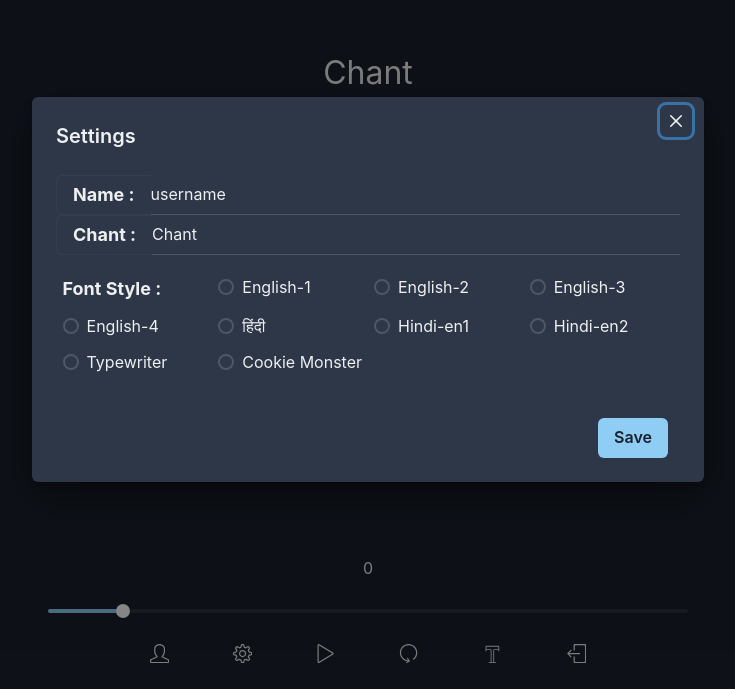
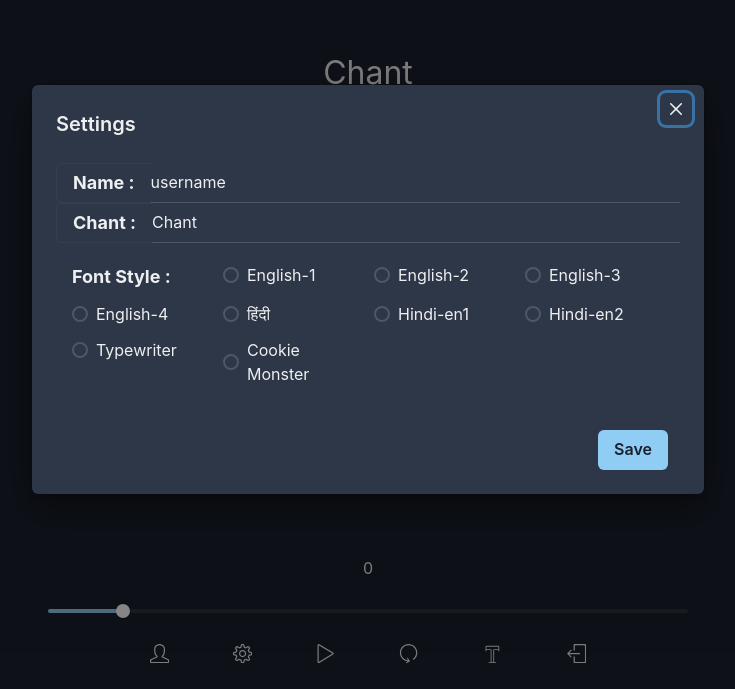
Before and after one commit to tusharg003/Mantra-Meditation, a React (Vite) app: page / in a window 1280 px wide. Shown: the part 111-800 px from the top of the page, without its empty margins (272-1007 px from the left). Built offline with nearby package versions, Linux system fonts and the light colour scheme.

Commit message:
fixed the alingment issue of font styles in the modal

```diff
--- a/src/Pages/Home.jsx
+++ b/src/Pages/Home.jsx
@@ -281,7 +281,7 @@ const Home = () => {
                 onChange={(e) => setChant(e.target.value)}
               />
             </InputGroup>
-            <VStack gap={3} my={5}>
+            <VStack gap={3} px={4}  my={5} alignItems={'flex-start'}>
               <Grid
                 templateColumns={{
                   base: '1fr',
```
